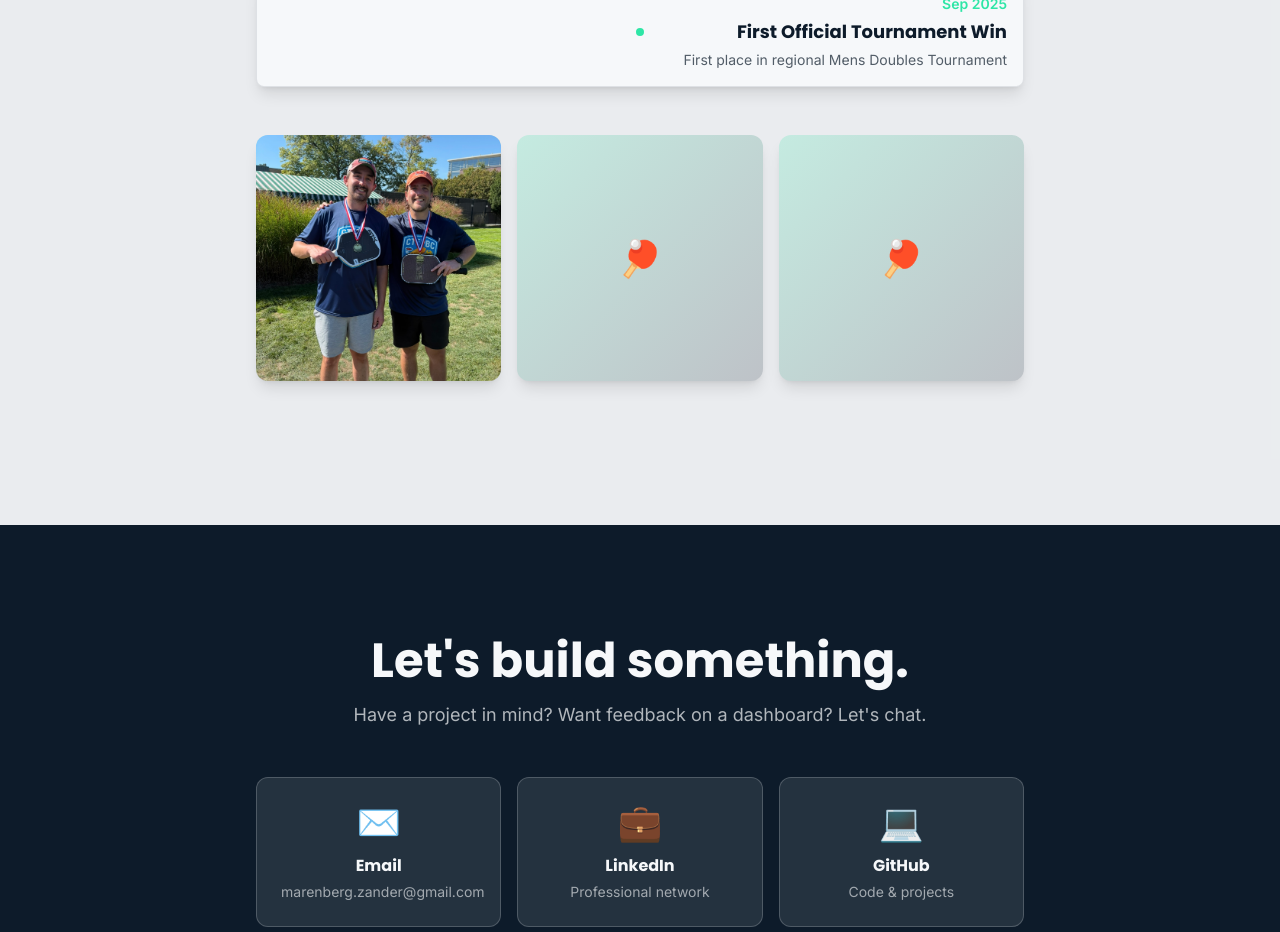
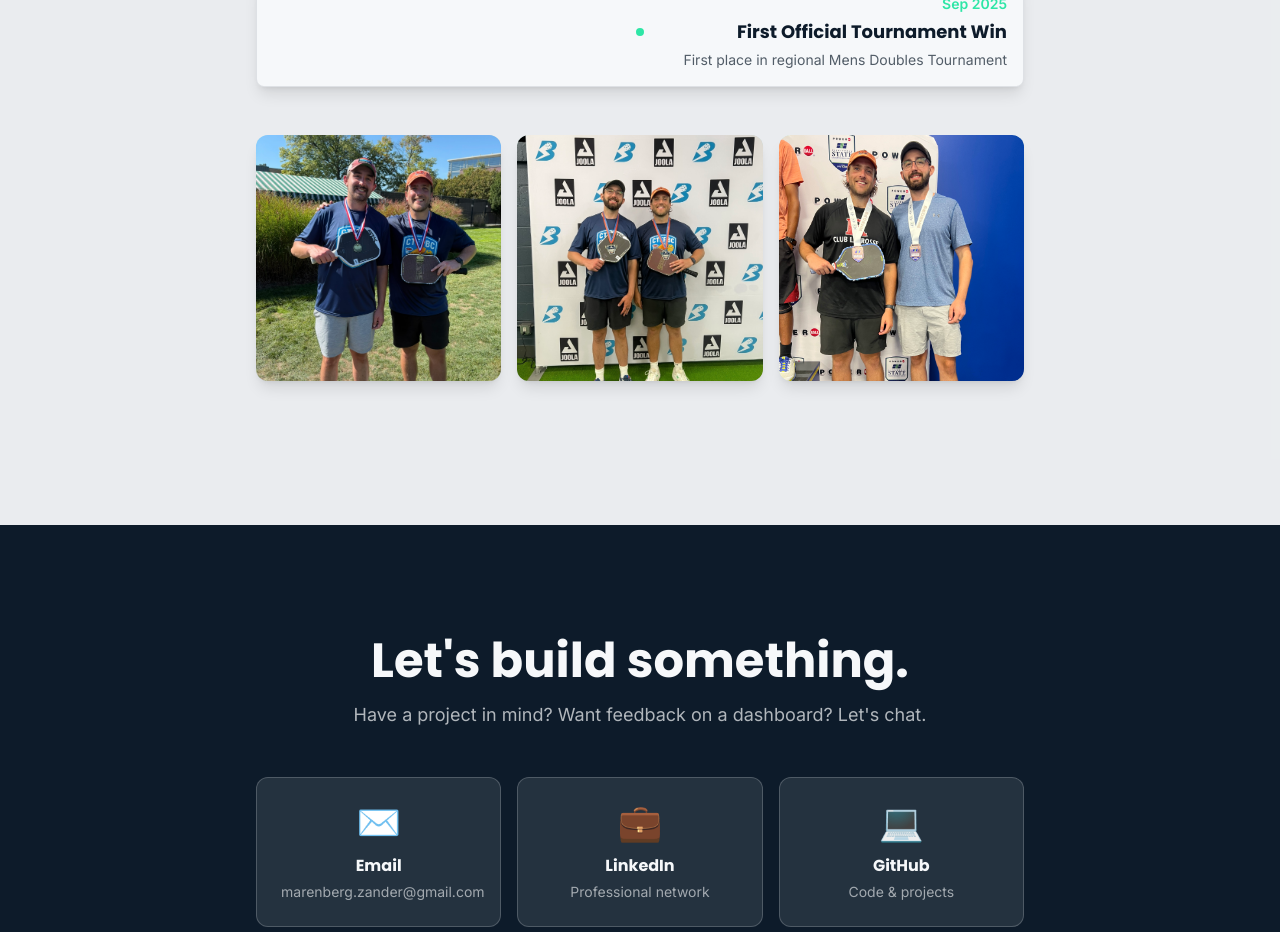
Before and after one commit to Zander-M75/Personal-Website, a React (Vite) app: page / in a window 1280 px wide. Shown: the part 6400-7332 px from the top of the page. Built offline with nearby package versions, Linux system fonts and the light colour scheme.

Commit message:
pickleball photos

```diff
--- a/src/components/Pickleball.jsx
+++ b/src/components/Pickleball.jsx
@@ -140,14 +140,22 @@ export const Pickleball = () => {
             />
           </div>
 
-          {/* Placeholder 1 */}
-          <div className="aspect-square rounded-xl bg-gradient-to-br from-mint/20 to-navy/20 shadow-lg overflow-hidden flex items-center justify-center">
-            <div className="text-4xl">🏓</div>
+          {/* Second image */}
+          <div className="aspect-square rounded-xl bg-gradient-to-br from-mint/20 to-navy/20 shadow-lg overflow-hidden">
+            <img
+              src="/images/pickleball/IMG_0964.jpg"
+              alt="Pickleball tournament with doubles partner"
+              className="w-full h-full object-cover"
+            />
           </div>
 
-          {/* Placeholder 2 */}
-          <div className="aspect-square rounded-xl bg-gradient-to-br from-mint/20 to-navy/20 shadow-lg overflow-hidden flex items-center justify-center">
-            <div className="text-4xl">🏓</div>
+          {/* Third image */}
+          <div className="aspect-square rounded-xl bg-gradient-to-br from-mint/20 to-navy/20 shadow-lg overflow-hidden">
+            <img
+              src="/images/pickleball/IMG_1156.jpg"
+              alt="Pickleball state championship series medal"
+              className="w-full h-full object-cover object-top"
+            />
           </div>
         </motion.div>
 
```
Also changed, not shown: public/images/pickleball/IMG_0964.jpg (added), public/images/pickleball/IMG_1156.jpg (added).
